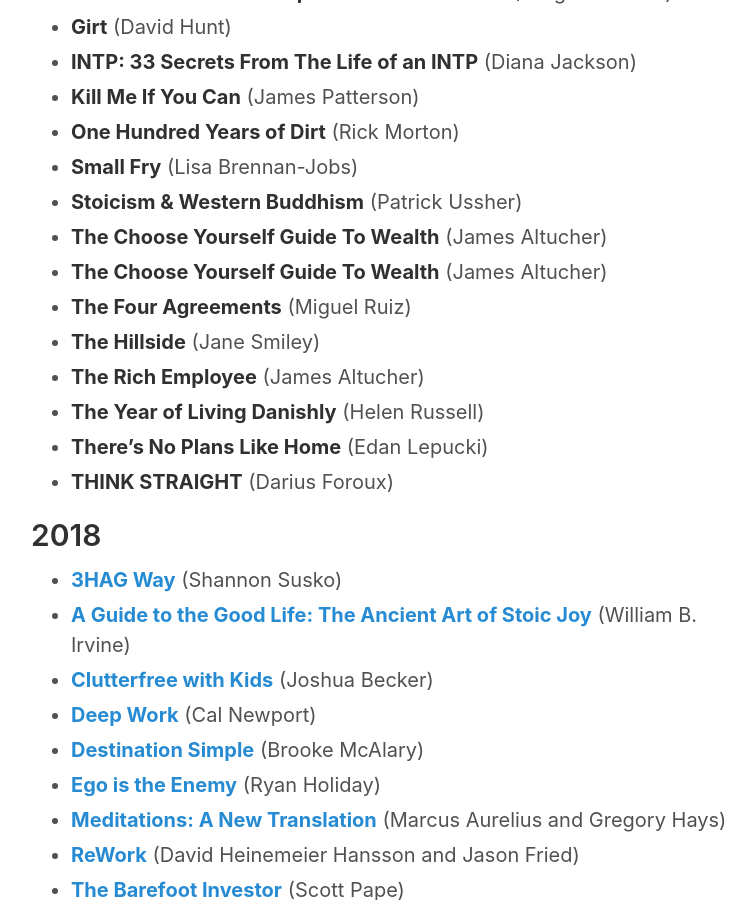
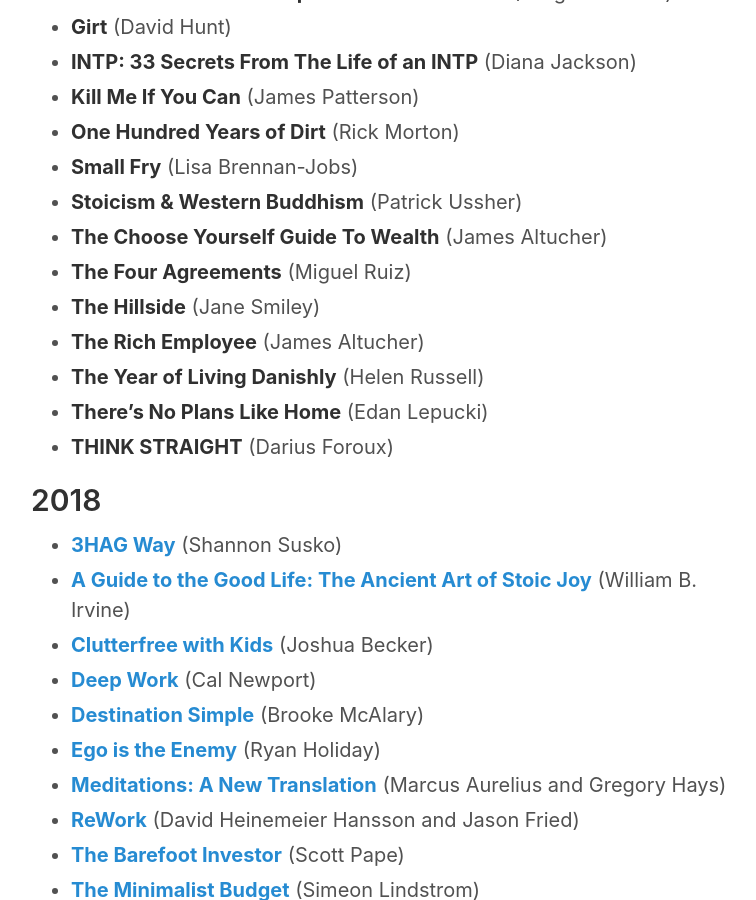
Before and after one commit to teejayen/teejayen.github.io, a Jekyll site: the page built from books.md, in a window 1280 px wide and 900 px high, scrolled down 935 px. Shown: the whole window, without its empty margins (259-1015 px from the left). Built offline with Jekyll 4.4.1, drawn with Linux system fonts in a browser that asks for light colours.

Commit message:
another duplicate book...

```diff
--- a/books.md
+++ b/books.md
@@ -38,7 +38,6 @@
 - **One Hundred Years of Dirt** (Rick Morton)
 - **Small Fry** (Lisa Brennan-Jobs)
 - **Stoicism & Western Buddhism** (Patrick Ussher)
-- **The Choose Yourself Guide To Wealth** (James Altucher)
 - **The Choose Yourself Guide To Wealth** (James Altucher)
 - **The Four Agreements** (Miguel Ruiz)
 - **The Hillside** (Jane Smiley)
```
